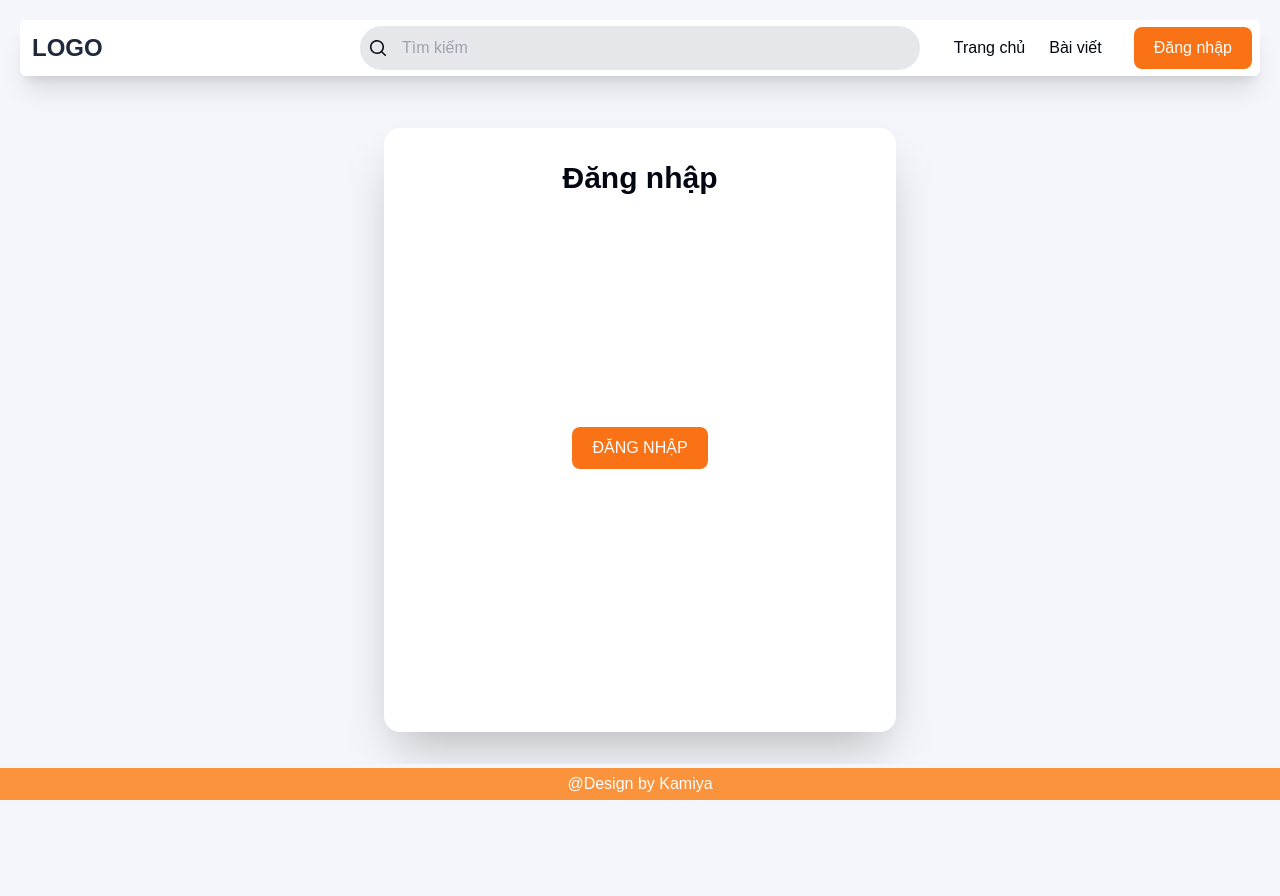
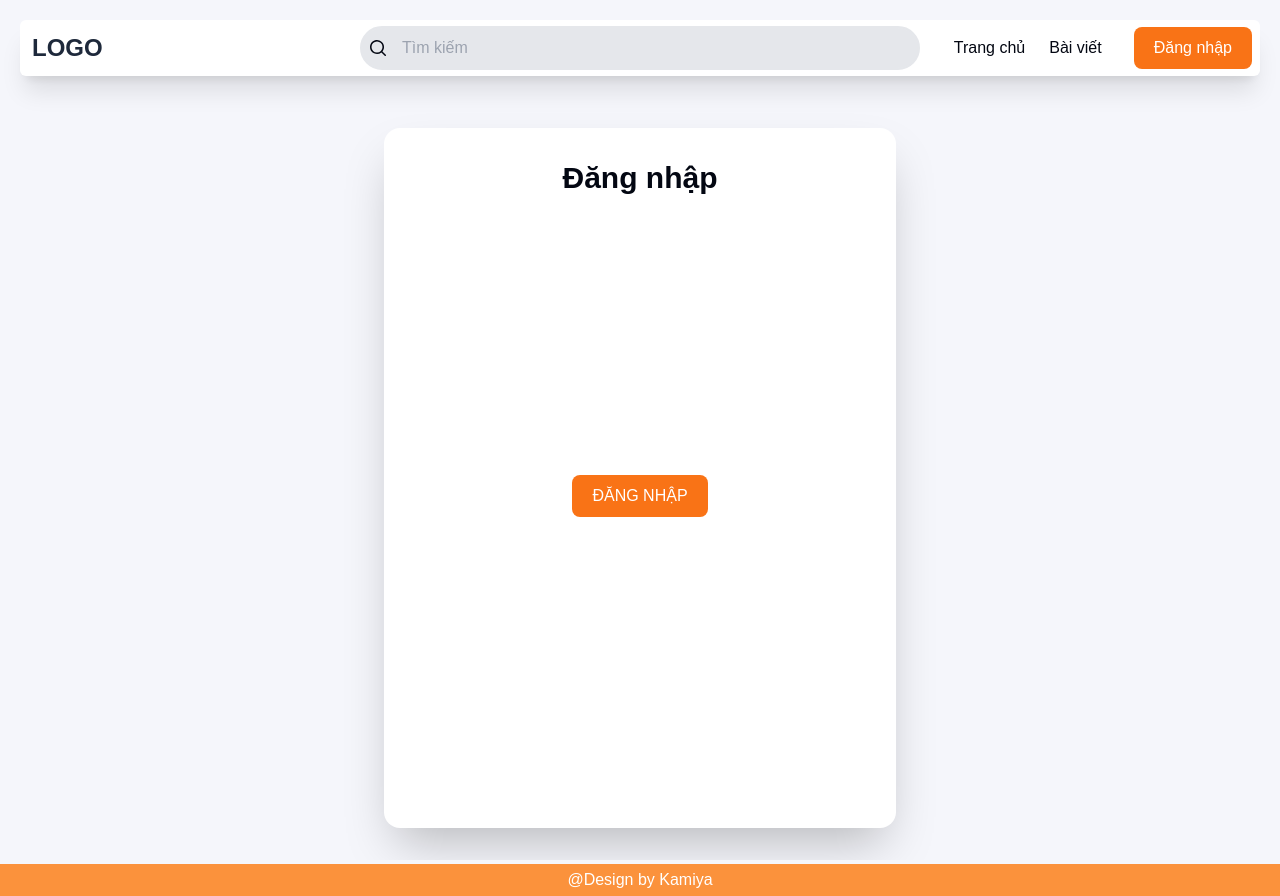
Before and after one commit to Kamiya025/blog-review, a Next.js app: page /user/sign-in in a window 1280 px wide. Before the commit the page ends 800 px from the top, so only its background shows below. Built offline with nearby package versions, Linux system fonts and the light colour scheme.

Commit message:
"Removed AuthProvider from RootLayout, updated auth context, refactored LayoutHeader, moved AuthProvider to MainLayout, and removed NonSSRWrapper component."

```diff
--- a/src/app/layout.tsx
+++ b/src/app/layout.tsx
@@ -11,9 +11,5 @@ export default function RootLayout({
 }: {
   children: React.ReactNode
 }) {
-  return (
-    <AuthProvider>
-      <MainLayout children={children} />
-    </AuthProvider>
-  )
+  return <MainLayout children={children} />
 }
--- a/src/components/auth/context.tsx
+++ b/src/components/auth/context.tsx
@@ -1,10 +1,10 @@
 "use client"
-import React, {
+import {
   createContext,
+  ReactNode,
   useContext,
+  useEffect,
   useState,
-  ReactNode,
-  useEffect,
 } from "react"
 
 // Định nghĩa kiểu cho thông tin người dùng và context
--- a/src/components/layout/header/index.tsx
+++ b/src/components/layout/header/index.tsx
@@ -11,6 +11,7 @@ export const LayoutHeader = () => {
   const pathname = usePathname()
 
   return (
+    <div id="header-main" className="sticky top-0 z-[99999] p-5">
       <header className="relative bg-white rounded-md shadow-xl h-14 flex justify-between items-center">
         <div className="text-slate-800 text-2xl font-extrabold p-3 select-none">
           <Link href={"/"}>LOGO</Link>
@@ -37,5 +38,6 @@ export const LayoutHeader = () => {
           </div>
         </nav>
       </header>
+    </div>
   )
 }
--- a/src/components/layout/layout.tsx
+++ b/src/components/layout/layout.tsx
@@ -1,7 +1,7 @@
 import React, { Suspense } from "react"
 import "./globals.css"
 import { LayoutHeader } from "./header"
-import NonSSRWrapper from "./no-ssr-wrapper"
+import { AuthProvider } from "../auth/context"
 export default function MainLayout({
   children,
 }: Readonly<{
@@ -10,17 +10,15 @@ export default function MainLayout({
   return (
     <html lang="vi">
       <body className="bg-[#f5f6fb] bg-cover bg-repeat-y antialiased max-h-screen h-screen overflow-y-auto text-gray-950">
-        <>
-          <Suspense fallback={<div>Loading...</div>}>
+        <Suspense fallback={<div>Loading...</div>}>
+          <AuthProvider>
+            <LayoutHeader />
             <div className="flex flex-col h-full gap-1 font-[family-name:var(--font-geist-sans)]">
-              <main className="grow flex flex-col w-full relative">
-                <div id="header-main" className="sticky top-0 z-[99999] p-5">
-                  <LayoutHeader />
-                </div>
-                <div
-                  id={"body-main"}
-                  className="max-w-screen-xl p-3 lg:p-8 w-full overflow-y-auto grow mx-auto"
-                >
+              <main
+                id={"body-main"}
+                className="grow flex flex-col w-full relative"
+              >
+                <div className="max-w-screen-xl p-3 lg:p-8 w-full overflow-y-auto grow mx-auto">
                   {children}
                 </div>
               </main>
@@ -28,8 +26,8 @@ export default function MainLayout({
                 @Design by Kamiya
               </footer>
             </div>
-          </Suspense>
-        </>
+          </AuthProvider>
+        </Suspense>
       </body>
     </html>
   )
--- a/src/components/layout/no-ssr-wrapper.tsx
+++ /dev/null
@@ -1,10 +0,0 @@
-"use client"
-import dynamic from "next/dynamic"
-import React from "react"
-
-const NonSSRWrapper = ({ children }: { children: React.ReactNode }) => (
-  <React.Fragment>{children}</React.Fragment>
-)
-export default dynamic(() => Promise.resolve(NonSSRWrapper), {
-  ssr: false,
-})
```
Lines whose indentation alone changed are shown as unchanged.
